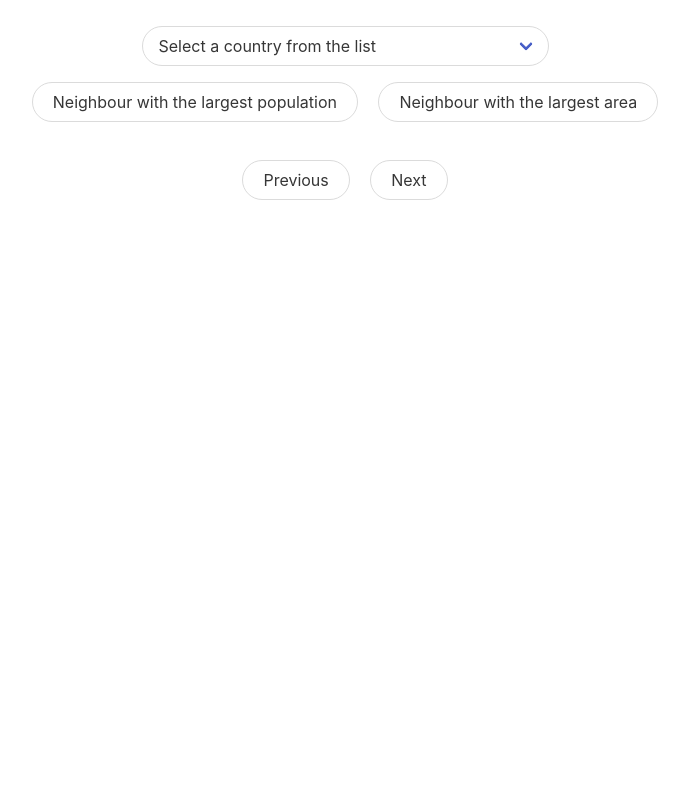
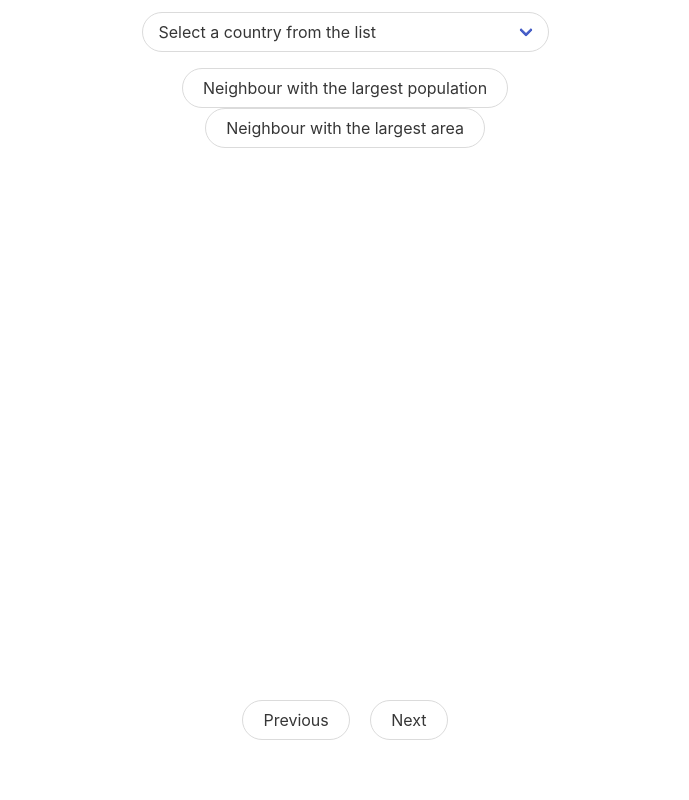
Before and after one commit to CodecoolGlobal/neighbouring-countries-javascript-Daniel-343, a website: page frontend/index.html in a window 1280 px wide. Shown: the whole page, without its empty margins (295-984 px from the left). Drawn offline with nearby package versions, Linux system fonts and the light colour scheme.

Commit message:
fix page structure

```diff
--- a/frontend/index.html
+++ b/frontend/index.html
@@ -12,7 +12,9 @@
 </head>
 <body>
 	<nav id="toolbar">
-		<div class="control display-block margin-bottom">
+		<div class="all-nav">
+
+			<div class="control margin-bottom">
 				<div class="select is-rounded">
 					<select id="all">
 						<option selected>Select a country from the list</option>
@@ -22,6 +24,7 @@
 
 			<button class="button is-rounded display-inline margin-side" id="population">Neighbour with the largest population</button>
 			<button class="button is-rounded display-inline margin-side" id="area">Neighbour with the largest area</button>
+		</div>
 	</nav>
 
 	<main id="country">
@@ -44,11 +47,14 @@
 				</div>
 			</div>
 		</div>
+	</main>
+	<footer>
 		<div class="turn-page">
 			<button class="button is-rounded display-inline margin-side" id="previous">Previous</button>
 			<button class="button is-rounded display-inline margin-side" id="next">Next</button>
 
 		</div>
-	</main>
+
+	</footer>
 </body>
 </html>
--- a/frontend/styles.css
+++ b/frontend/styles.css
@@ -1,9 +1,22 @@
 nav {
-  padding: 1%;
-  margin: 1%;
+  height: 20vh;
+  position: relative;
+  align-items: center;
+  justify-content: center;
   text-align: center;
 }
-
+main{
+  display: flex;
+  align-items: center;
+  justify-content: center;
+  height: 60vh;
+}
+footer{
+  display: flex;
+  align-items: center;
+  justify-content: center;
+  height: 20vh;
+}
 .display-inline {
   display: inline;
 }
@@ -23,22 +36,27 @@ nav {
 
 .correction {
   position: relative;
-  margin-left: 0 auto;
+/*   margin-left: 0 auto; */
   display: inline-block;
 }
 .turn-page{
-  padding: 1%;
-  width: 100vw;
-  height: auto;
+
+/*   padding: 1%;
+ */  width: 100vw;
   text-align: center;
 }
 
 #flag {
   height: 200px;
 }
-#country{
-  height: auto;
-}
 #isDisplay{
   text-align: center;
 }
+.all-nav{
+  margin: 0;
+  position: absolute;
+  top: 50%;
+  left: 50%;
+  -ms-transform: translate(-50%, -50%);
+  transform: translate(-50%, -50%);
+}
```
Lines whose indentation alone changed are shown as unchanged.
